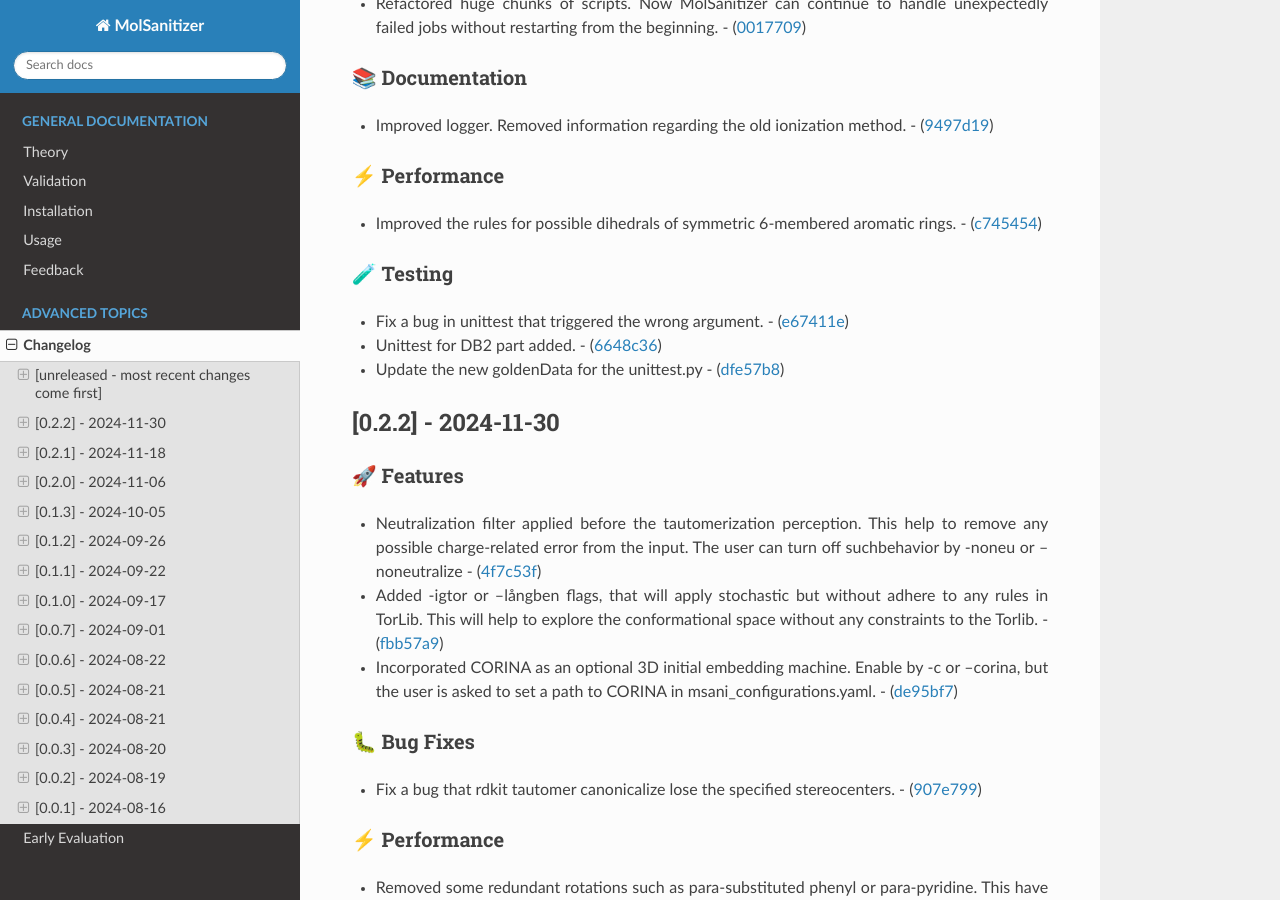
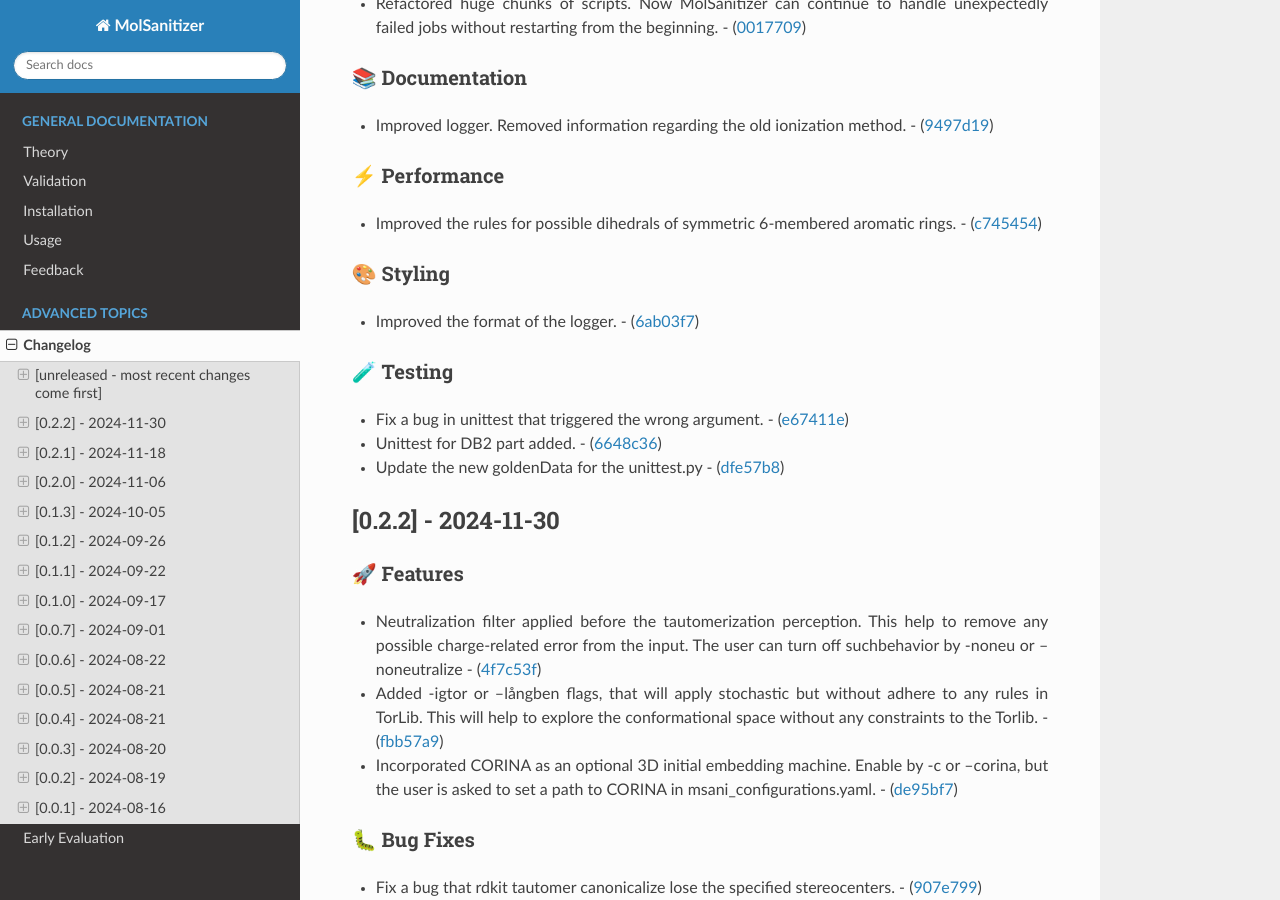
Before and after one commit to phonglam3103/msani-readthedocs, a Sphinx documentation site: the page built from docs/source/changes.rst, in a window 1280 px wide and 900 px high, scrolled down 830 px. Built offline with Sphinx 7.4.7 and the Read the Docs theme 3.1.0, drawn with Linux system fonts in a browser that asks for light colours; formulas are drawn with MathJax 3.

Commit message:
Update changes.rst from the software repository

```diff
--- a/docs/source/changes.rst
+++ b/docs/source/changes.rst
@@ -62,6 +62,12 @@ All notable changes to this project will be documented in this file.
    aromatic rings. -
    (`c745454 <https://github.com/Isra3l/MolSanitizer/commit/c745454c8c7093f5389ecde4b883f15bc2e22c3e>`__)
 
+🎨 Styling
+~~~~~~~~~
+
+-  Improved the format of the logger. -
+   (`6ab03f7 <https://github.com/Isra3l/MolSanitizer/commit/6ab03f7bc9dc2cf5b5e6f7cdcf99c7ce2b4d139a>`__)
+
 🧪 Testing
 ~~~~~~~~~
 
@@ -111,6 +117,8 @@ All notable changes to this project will be documented in this file.
    para-pyridine. This have shown an X2 faster and fewer conformers in
    some cases with symmetric ring-substituents. -
    (`435a0df <https://github.com/Isra3l/MolSanitizer/commit/435a0df74dd47bec831bbd27aa74f92a59554652>`__)
+
+.. _styling-1:
 
 🎨 Styling
 ~~~~~~~~~
```
Also changed, not shown: other parts of docs/source/changes.rst (+4 -4 lines).
